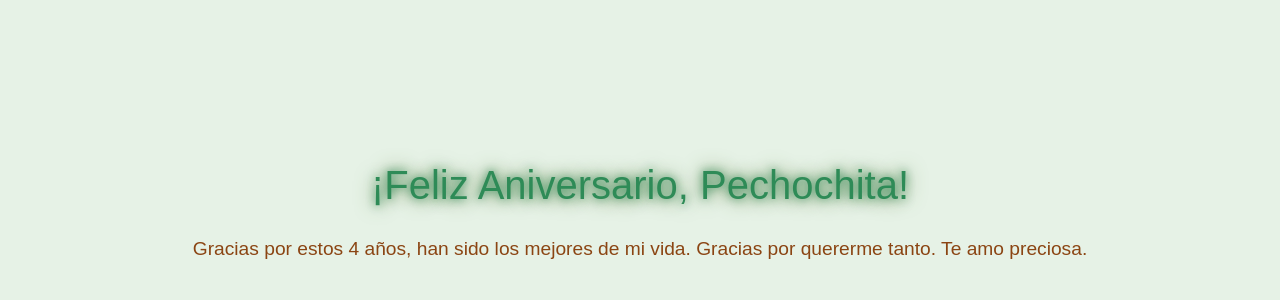
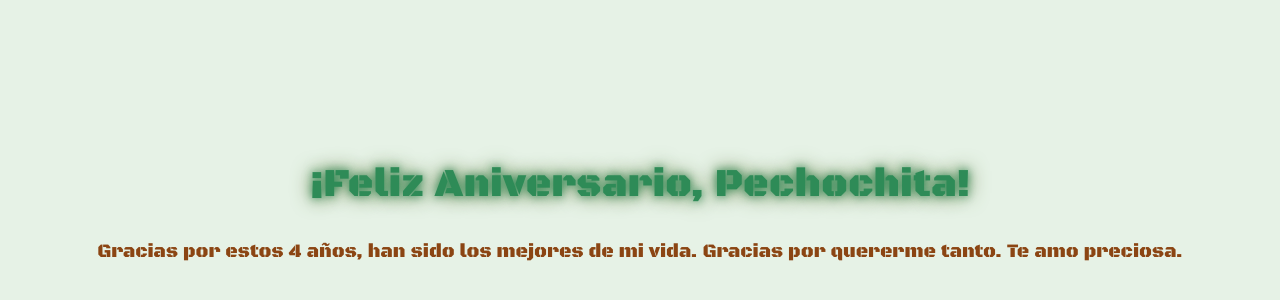
Before and after one commit to robertoengit/robertoengit.github.io, a plain HTML site: page index.html in a window 1280 px wide. Shown: the part 184-484 px from the top of the page. Drawn offline with Linux system fonts and the light colour scheme.

Commit message:
Update index.html

```diff
--- a/index.html
+++ b/index.html
@@ -3,8 +3,11 @@
 <head>
     <meta charset="UTF-8">
     <meta name="viewport" content="width=device-width, initial-scale=1.0">
-    <title>Cuatro Años</title>
+    <title>Celebración de Aniversario</title>
     <script src="https://unpkg.com/css-doodle@0.25.2/css-doodle.min.js"></script>
+    <link rel="preconnect" href="https://fonts.googleapis.com">
+    <link rel="preconnect" href="https://fonts.gstatic.com" crossorigin>
+    <link href="https://fonts.googleapis.com/css2?family=Black+Ops+One&display=swap" rel="stylesheet">
     <style>
         body {
             display: flex;
@@ -28,12 +31,18 @@
             z-index: -1;
         }
         .floating-text {
+            font-family: "Black Ops One", system-ui;
+            font-weight: 400;
+            font-style: normal;
             color: #2e8b57; /* Verde */
             font-size: 2.5em;
             text-shadow: 0 0 10px #2e8b57, 0 0 20px #556b2f;
             animation: float 4s ease-in-out infinite;
         }
         .additional-message {
+            font-family: "Black Ops One", system-ui;
+            font-weight: 400;
+            font-style: normal;
             color: #8B4513; /* Café */
             font-size: 1.2em;
             margin-top: 20px;
```
